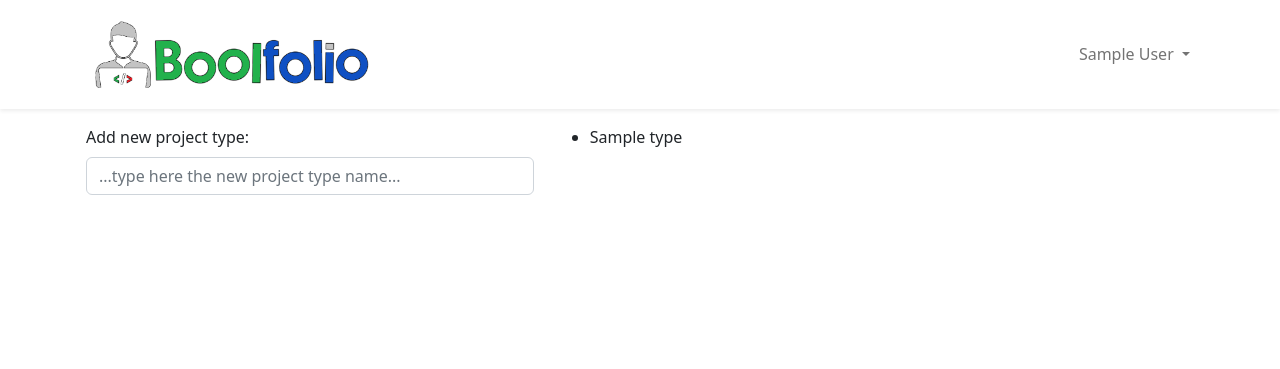
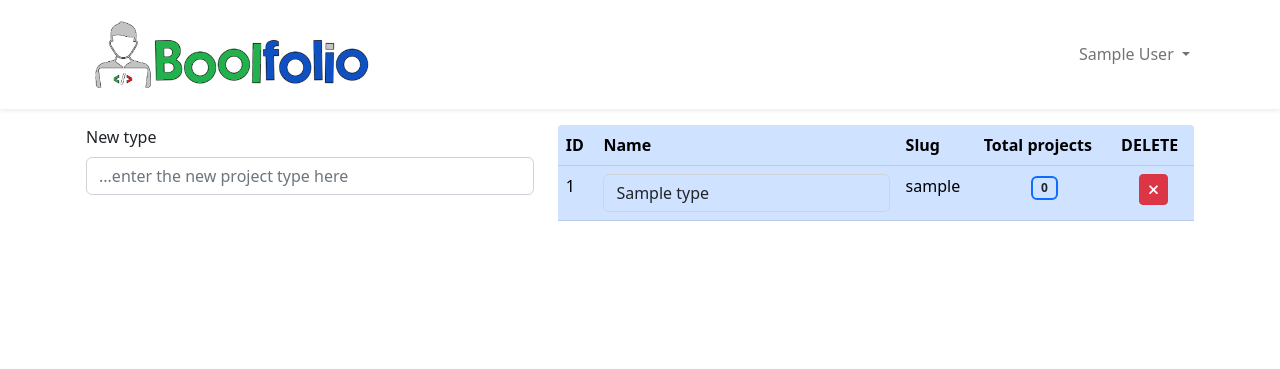
Before and after one commit to agostinoluca/laravel-auth, a Laravel app: page /admin/types in a window 1280 px wide. Shown: the top 369 px of the page. Run offline with Laravel 10, Linux system fonts and the light colour scheme; a user stored in the database is signed in; data comes from the database, SQL or seed files in the repository; tables that the repository leaves empty hold one stand-in row (values such as "Sample post"); style sheets or scripts are compiled from the project's sources.

Commit message:
fix some problems add create and edit methods for types

```diff
--- a/app/Http/Controllers/Admin/TypeController.php
+++ b/app/Http/Controllers/Admin/TypeController.php
@@ -6,6 +6,7 @@ use App\Models\Type;
 use App\Http\Requests\StoreTypeRequest;
 use App\Http\Requests\UpdateTypeRequest;
 use App\Http\Controllers\Controller;
+use Illuminate\Support\Str;
 
 class TypeController extends Controller
 {
@@ -14,24 +15,21 @@ class TypeController extends Controller
      */
     public function index()
     {
-        $types = Type::all();
+        $types = Type::orderByDesc('id')->get();
         return view('admin.types.index', compact('types'));
     }
 
-    /**
-     * Show the form for creating a new resource.
-     */
-    public function create()
-    {
-        //
-    }
 
     /**
      * Store a newly created resource in storage.
      */
     public function store(StoreTypeRequest $request)
     {
-        //
+        // dd($request->all());
+        $val_data = $request->validated();
+        $val_data['slug'] = Str::slug($request->name, '-');
+        Type::create($val_data);
+        return to_route('admin.types.index')->with('status', 'The type was successfully added!');
     }
 
     /**
@@ -55,7 +53,12 @@ class TypeController extends Controller
      */
     public function update(UpdateTypeRequest $request, Type $type)
     {
-        //
+        // dd($request->all());
+        $val_data = $request->validated();
+        $val_data['slug'] = Str::slug($request->name, '-');
+        $type->update($val_data);
+
+        return to_route('admin.types.index')->with('status', 'The type was successfully updated!');
     }
 
     /**
@@ -63,6 +66,8 @@ class TypeController extends Controller
      */
     public function destroy(Type $type)
     {
-        //
+        $type->delete();
+
+        return to_route('admin.types.index')->with('status', 'The type was successfully deleted!');
     }
 }
--- a/app/Http/Requests/StoreTypeRequest.php
+++ b/app/Http/Requests/StoreTypeRequest.php
@@ -11,7 +11,7 @@ class StoreTypeRequest extends FormRequest
      */
     public function authorize(): bool
     {
-        return false;
+        return true;
     }
 
     /**
@@ -22,7 +22,7 @@ class StoreTypeRequest extends FormRequest
     public function rules(): array
     {
         return [
-            //
+            'name' => 'required|unique:types,name'
         ];
     }
 }
--- a/app/Http/Requests/UpdateTypeRequest.php
+++ b/app/Http/Requests/UpdateTypeRequest.php
@@ -3,6 +3,7 @@
 namespace App\Http\Requests;
 
 use Illuminate\Foundation\Http\FormRequest;
+use Illuminate\Validation\Rule;
 
 class UpdateTypeRequest extends FormRequest
 {
@@ -11,7 +12,7 @@ class UpdateTypeRequest extends FormRequest
      */
     public function authorize(): bool
     {
-        return false;
+        return true;
     }
 
     /**
@@ -22,7 +23,7 @@ class UpdateTypeRequest extends FormRequest
     public function rules(): array
     {
         return [
-            //
+            'name' => ['required', 'string', 'max:100', Rule::unique('types')->ignore($this->type->id)]
         ];
     }
 }
--- a/app/Models/Type.php
+++ b/app/Models/Type.php
@@ -10,6 +10,8 @@ class Type extends Model
 {
     use HasFactory;
 
+    protected $fillable = ['name', 'slug'];
+
     /**
      * Get all of the projects for the Type
      *
--- a/resources/views/admin/projects/edit.blade.php
+++ b/resources/views/admin/projects/edit.blade.php
@@ -12,7 +12,7 @@
     </header>
 
 
-    <div class="container mt-4">
+    <div class="container my-4">
         @include('partials.validation_errors')
         <form action="{{ route('admin.projects.update', $project) }}" method="post" enctype="multipart/form-data">
             @csrf
--- a/resources/views/admin/types/index.blade.php
+++ b/resources/views/admin/types/index.blade.php
@@ -2,23 +2,125 @@
 
 @section('content')
     <div class="container p-3">
+
+        @include('partials.action_confirm')
+        @include('partials.validation_errors')
+
         <div class="row">
             <div class="col-5">
-                <div class="mb-3">
-                    <label for="type_name" class="form-label">Add new project type:</label>
-                    <input type="text" class="form-control" name="type_name" id="type_name" aria-describedby="helpId"
-                        placeholder="...type here the new project type name..." />
-                </div>
+
+                <form action="{{ route('admin.types.store') }}" method="post">
+                    @csrf
+
+                    <div class="mb-3">
+                        <label for="name" class="form-label">New type</label>
+                        <input type="text" class="form-control" name="name" id="name"
+                            placeholder="...enter the new project type here" />
+                    </div>
+
+                </form>
+
+
+            </div>
 
 
 
-            </div>
+
             <div class="col-7">
-                <ul>
-                    @foreach ($types as $type)
-                        <li>{{ $type->name }}</li>
-                    @endforeach
-                </ul>
+
+                <div class="table-responsive rounded-1">
+                    <table class="table table-primary">
+                        <thead>
+                            <tr>
+                                <th scope="col">ID</th>
+                                <th scope="col">Name</th>
+                                <th scope="col">Slug</th>
+                                <th scope="col">Total projects</th>
+                                <th scope="col">DELETE</th>
+                            </tr>
+                        </thead>
+                        <tbody>
+                            @forelse ($types as $type)
+                                <tr>
+                                    <td>{{ $type->id }}</td>
+                                    <td>
+
+                                        <form action="{{ route('admin.types.update', $type) }}" method="post">
+                                            @csrf
+                                            @method('PATCH')
+                                            <div>
+                                                <input type="text" class="form-control bg-transparent text-dark"
+                                                    name="name" id="name" aria-describedby="helpId" placeholder=""
+                                                    value="{{ $type->name }}" />
+                                            </div>
+
+
+
+                                        </form>
+
+
+                                    </td>
+                                    <td>{{ $type->slug }}</td>
+                                    <td class="text-center">
+                                        <span class="badge border border-2 border-primary text-dark">
+                                            {{--
+                                            {{ count($type->projects) }}    <--- questo metodo oppure il seguente
+                                            --}}
+                                            {{ $type->projects->count() }}
+                                        </span>
+                                    </td>
+                                    <td class="text-center" style="white-space: nowrap;">
+                                        <!-- Modal trigger button -->
+                                        <button type="button" class="btn btn-danger btn-sm" data-bs-toggle="modal"
+                                            data-bs-target="#modalId-{{ $type->id }}">
+                                            <i class="fa-solid fa-xmark"></i>
+                                        </button>
+                                    </td>
+                                </tr>
+                                <!-- Modal Body -->
+                                <!-- if you want to close by clicking outside the modal, delete the last endpoint:data-bs-backdrop and data-bs-keyboard -->
+                                <div class="modal fade" id="modalId-{{ $type->id }}" tabindex="-1"
+                                    data-bs-backdrop="static" data-bs-keyboard="false" role="dialog"
+                                    aria-labelledby="modalTitle-{{ $type->id }}" aria-hidden="true">
+                                    <div class="modal-dialog modal-dialog-scrollable modal-dialog-centered modal-sm"
+                                        role="document">
+                                        <div class="modal-content">
+                                            <div class="modal-header">
+                                                <h5 class="modal-title" id="modalTitle-{{ $type->id }}">
+                                                    Delete type
+                                                </h5>
+                                                <button type="button" class="btn-close" data-bs-dismiss="modal"
+                                                    aria-label="Close"></button>
+                                            </div>
+                                            <div class="modal-body">Are you sure you want to delete the type called
+                                                "<strong>{{ $type->title }}</strong>"?</div>
+                                            <div class="modal-footer">
+                                                <button type="button" class="btn btn-secondary" data-bs-dismiss="modal">
+                                                    Close
+                                                </button>
+
+                                                <form action="{{ route('admin.types.destroy', $type) }}" method="post">
+                                                    @csrf
+                                                    @method('DELETE')
+                                                    <button type="submit" class="btn btn-danger">
+                                                        DELETE
+                                                    </button>
+
+                                                </form>
+
+                                            </div>
+                                        </div>
+                                    </div>
+                                </div>
+                            @empty
+                                <tr class="">
+                                    <td scope="row" colspan="8" class="text-center fw-bold text-danger">No records.
+                                    </td>
+                                </tr>
+                            @endforelse
+                        </tbody>
+                    </table>
+                </div>
             </div>
         </div>
     </div>
```
